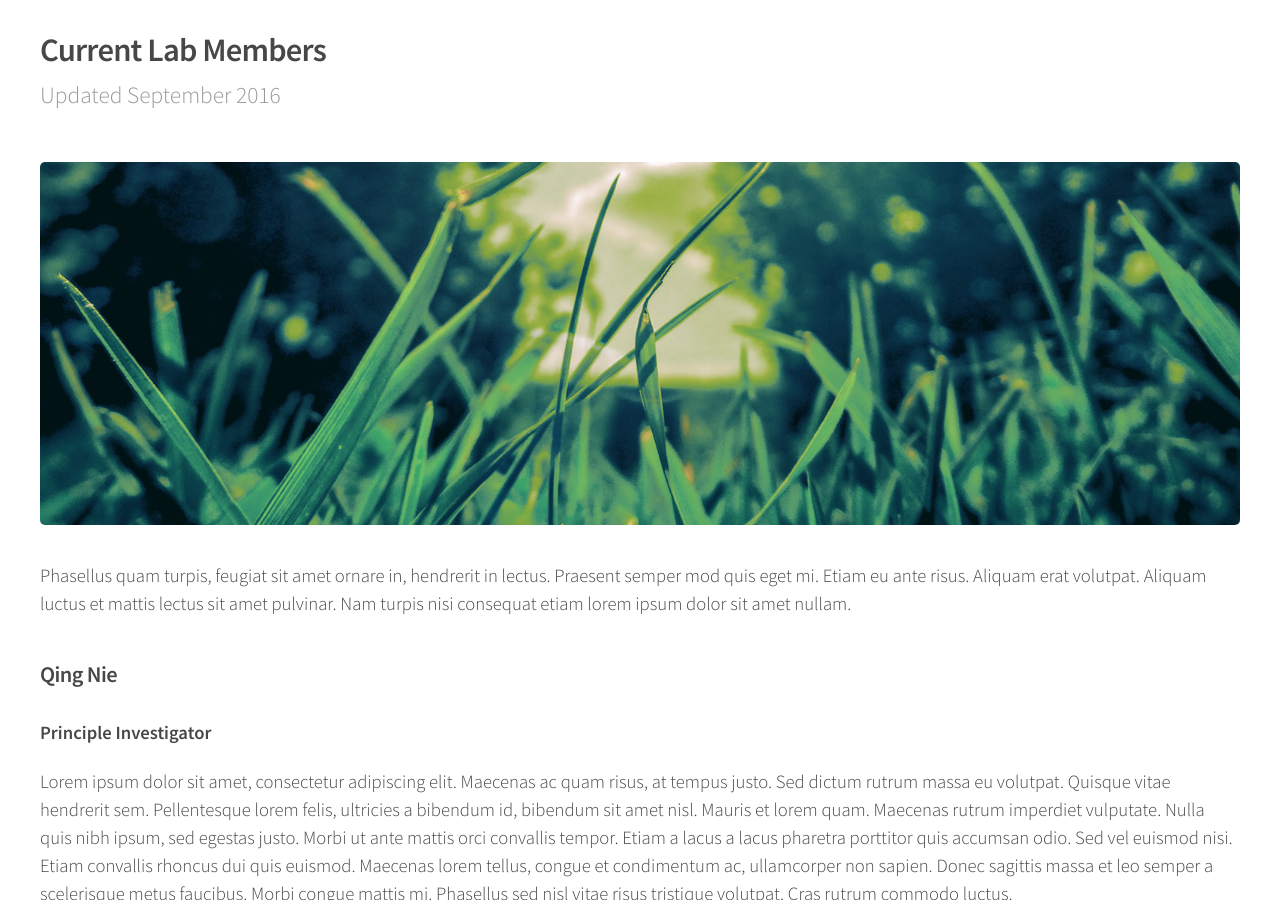
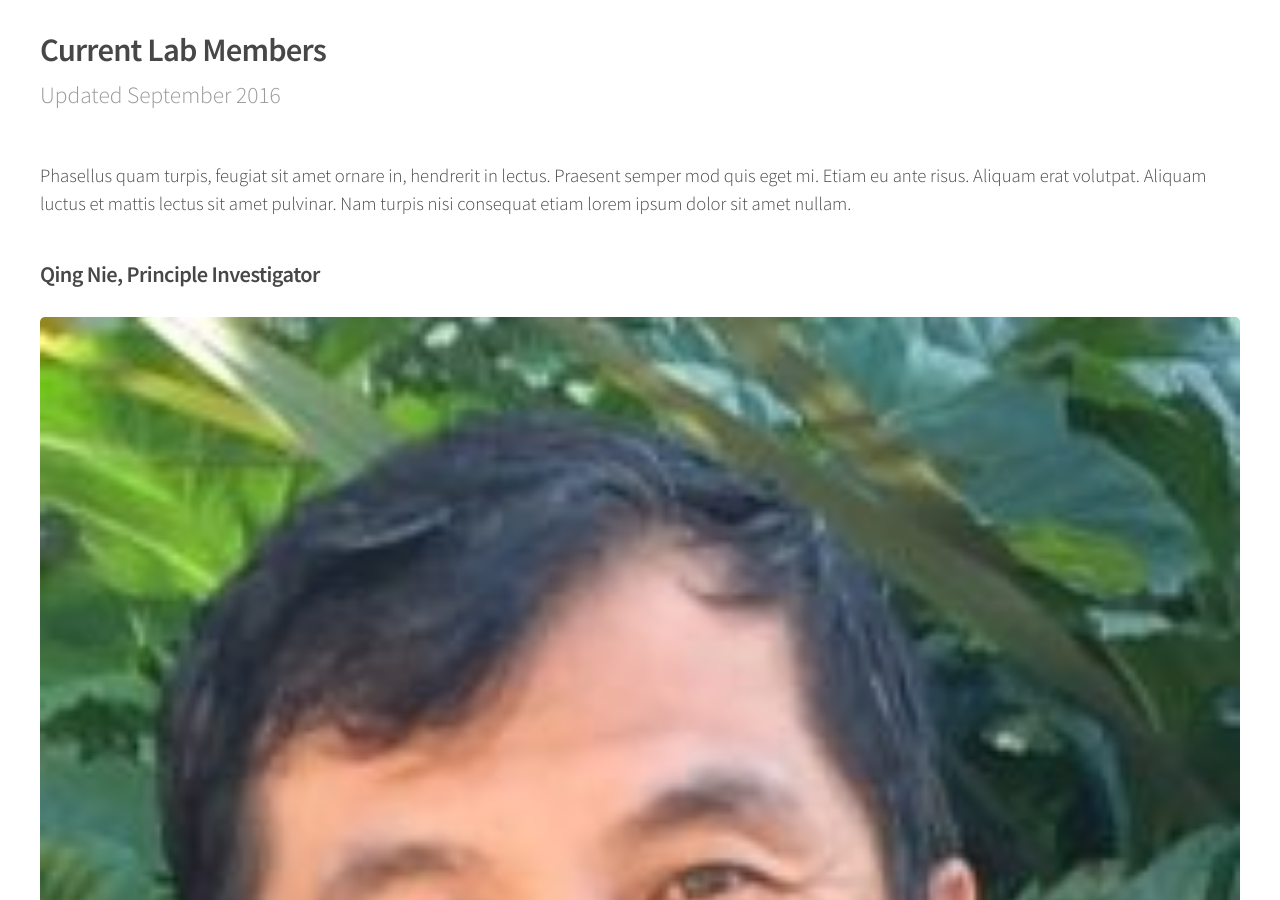
Before and after one commit to NieLab/nielab.github.io, a Jekyll site: the page built from labmembers.html, in a window 1280 px wide and 900 px high, scrolled down 308 px. Built offline with Jekyll 4.4.1, drawn with Linux system fonts in a browser that asks for light colours.

Commit message:
Update labmembers.html

```diff
--- a/labmembers.html
+++ b/labmembers.html
@@ -16,15 +16,15 @@ layout: default
 							<p>Updated September 2016</p>
 						</header>
 
-						<span class="image featured"><img src="{{ site.baseurl }}/assets/images/banner.jpg" alt="" /></span>
 
 						<p>Phasellus quam turpis, feugiat sit amet ornare in, hendrerit in lectus.
 						Praesent semper mod quis eget mi. Etiam eu ante risus. Aliquam erat volutpat.
 						Aliquam luctus et mattis lectus sit amet pulvinar. Nam turpis nisi
 						consequat etiam lorem ipsum dolor sit amet nullam.</p>
 
-						<h3>Qing Nie</h3>
-						<h4>Principle Investigator</h4>
+						<h3>Qing Nie, Principle Investigator</h3>
+						<span class="image featured"><img src="{{ site.baseurl }}/assets/images/QN2015-208x300.jpg" alt="" /></span>
+
 						<p>Lorem ipsum dolor sit amet, consectetur adipiscing elit. Maecenas ac quam risus, at tempus
 						justo. Sed dictum rutrum massa eu volutpat. Quisque vitae hendrerit sem. Pellentesque lorem felis,
 						ultricies a bibendum id, bibendum sit amet nisl. Mauris et lorem quam. Maecenas rutrum imperdiet
```
